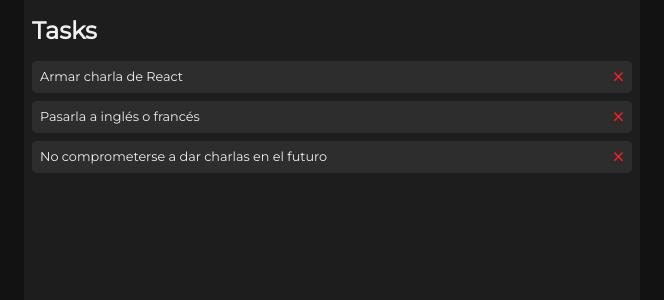
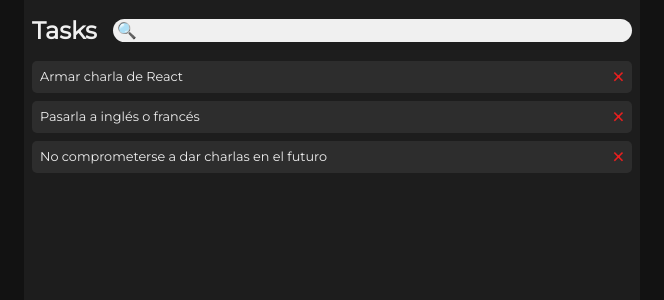
Before and after one commit to uqbar-project/react-tasks, a React (Create React App) app: page / in a window 1280 px wide. Shown: the top 300 px of the page, without its empty margins (308-972 px from the left). Built offline with nearby package versions, Linux system fonts and the light colour scheme.

Commit message:
v4: Filtro

```diff
--- a/src/App.js
+++ b/src/App.js
@@ -5,7 +5,7 @@ import { TaskList } from "./TaskList"
 import './App.css'
 
 class App extends React.Component {
-  state = {}
+  state = { filterText: '' }
 
   async componentDidMount() {
     const tasks = await loadTasks()
@@ -18,11 +18,18 @@ class App extends React.Component {
       tasks: this.state.tasks.filter(({ id }) => task.id !== id)
     })
   }
+  changeFilter = (filterText) => {
+    this.setState({ filterText })
+  }
+
+  getVisibleTasks = () => this.state.tasks.filter(task => task.text.includes(this.state.filterText))
+
   render() {
     return (this.state.tasks ?
       <div className="App">
         <TaskList
-          tasks={this.state.tasks}
+          tasks={this.getVisibleTasks()}
+          onChangeFilter={this.changeFilter}
           onDeleteTask={this.deleteTask}
         />
       </div>
--- a/src/TaskList.js
+++ b/src/TaskList.js
@@ -2,11 +2,12 @@ import React from "react"
 
 export class TaskList extends React.Component {
   render() {
-    const { tasks, onDeleteTask } = this.props
+    const { tasks, onDeleteTask, onChangeFilter } = this.props
     return (
       <div className="TaskList">
         <h1>
           <span>Tasks</span>
+          <TaskFilter onChange={onChangeFilter} />
         </h1>
         {tasks.map(task => <Task key={task.id} task={task} onDelete={onDeleteTask} />)}
       </div>
@@ -14,6 +15,24 @@ export class TaskList extends React.Component {
   }
 }
 
+class TaskFilter extends React.Component {
+  state = { filterText: '' }
+
+  setFilter = event => {
+    const { onChange } = this.props
+    this.setState({ filterText: event.target.value }, () => onChange(this.state.filterText))
+  }
+
+  render() {
+    return <div className="TaskFilter">
+      <input
+        type="search"
+        value={this.state.filterText}
+        onChange={this.setFilter}
+      />
+    </div>
+  }
+}
 class Task extends React.Component {
   delete = () => {
     const { task, onDelete } = this.props
```
